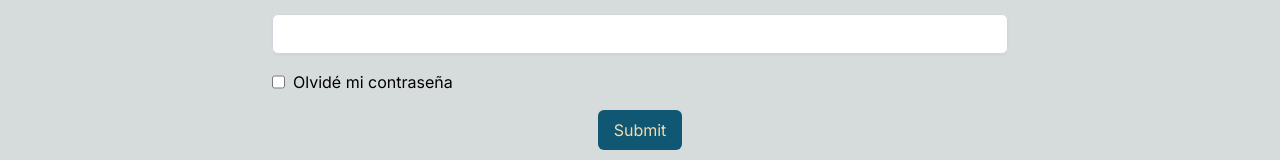
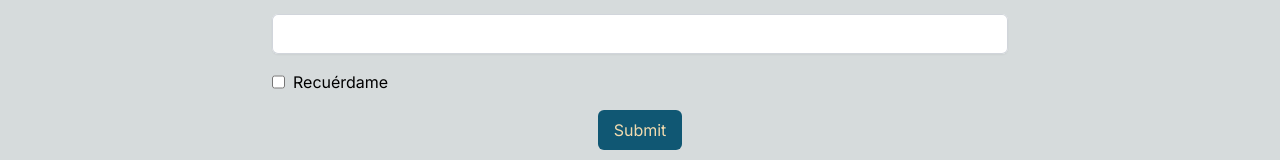
Before and after one commit to RodriguezRamirezGerardoOmar/disclosure-page-uac-omm, a Next.js app in the folder icpc-frontned/: page /login in a window 1280 px wide. Shown: the part 400-560 px from the top of the page. Built offline with nearby package versions, Linux system fonts and the light colour scheme.

Commit message:
Fix (LoginCardComponent) checkbox registered The "Remember me" checkbox status is now sent in the request The "Remember me" label beside the checkbox has been corrected. It used to say "I forgot my password"

```diff
--- a/icpc-frontned/src/app/components/LoginCardComponent.tsx
+++ b/icpc-frontned/src/app/components/LoginCardComponent.tsx
@@ -63,8 +63,8 @@ export default function LoginCardComponent({ label }: Readonly<IInputCardProps>)
           {errors.exampleRequired && <span>This field is required</span>}
 
           <div className='place-self-start flex flex-row my-2'>
-            <input type='checkbox' />
-            <TextComponent tag={enumTextTags.p} className='mx-2 dark:text-dark-accent'>Olvidé mi contraseña</TextComponent>
+            <input type='checkbox' {...register('rememberMe')}/>
+            <TextComponent tag={enumTextTags.p} className='mx-2 dark:text-dark-accent'>Recuérdame</TextComponent>
           </div>
 
           <input
```
